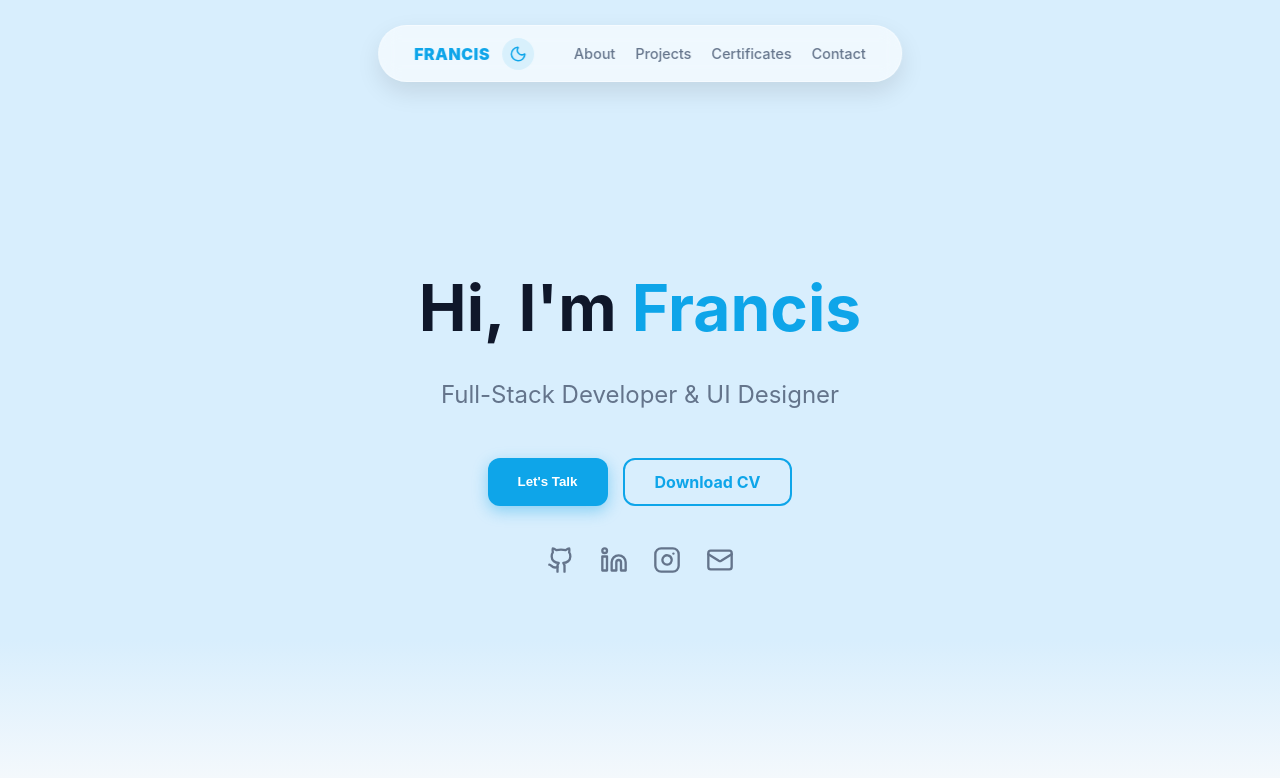
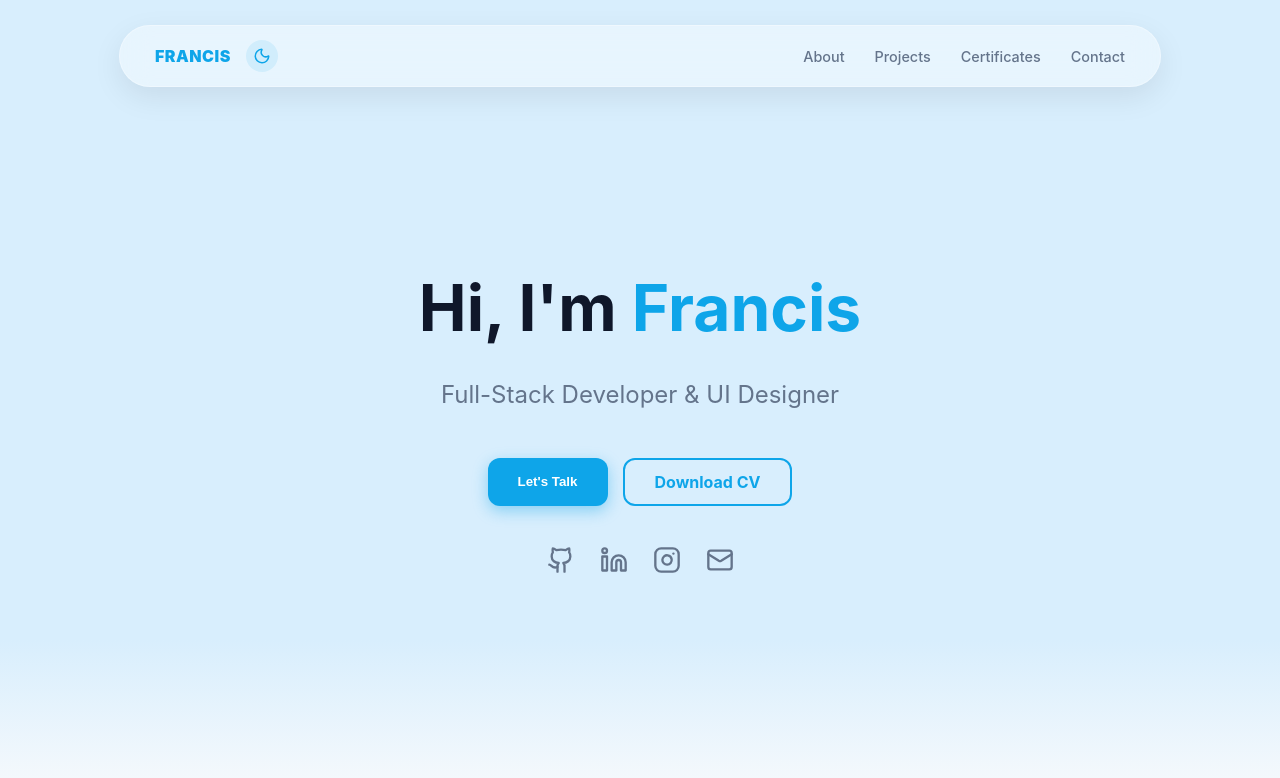
Before and after one commit to franc1s-513/my-portfolio-R-, a React (Vite) app: page / in a window 1280 px wide. Shown: the top 778 px of the page. Built offline with nearby package versions, Linux system fonts and the light colour scheme.

Commit message:
style: widened navbar and pushed links to right corner

```diff
--- a/src/components/navbar.jsx
+++ b/src/components/navbar.jsx
@@ -47,29 +47,34 @@ const styles = {
     top: '25px',
     left: '50%',
     transform: 'translateX(-50%)',
-    width: 'fit-content', // Makes it wrap tightly around the content
-    padding: '0 10px',
-    height: '55px',
-    background: 'rgba(255, 255, 255, 0.6)',
-    backdropFilter: 'blur(10px)',
-    WebkitBackdropFilter: 'blur(10px)',
-    borderRadius: '50px', // Perfect Pill Shape
-    border: '1px solid rgba(255, 255, 255, 0.4)',
+    // 1. Widened the bar
+    width: '95%',
+    maxWidth: '1000px', // Increased from 850px for a more "full" look
+    padding: '0 20px',
+    height: '60px',
+    background: 'rgba(255, 255, 255, 0.4)',
+    backdropFilter: 'blur(15px)',
+    WebkitBackdropFilter: 'blur(15px)',
+    borderRadius: '50px',
+    border: '1px solid rgba(255, 255, 255, 0.3)',
     zIndex: 1000,
     display: 'flex',
     alignItems: 'center',
-    boxShadow: '0 10px 25px rgba(0, 0, 0, 0.1)',
+    boxShadow: '0 10px 30px rgba(0, 0, 0, 0.08)',
   },
   navContainer: {
+    width: '100%',
     display: 'flex',
-    gap: '40px',
+    // 2. This creates the "Space in the middle" by pushing items to the ends
+    justifyContent: 'space-between',
     alignItems: 'center',
-    padding: '0 25px',
+    padding: '0 15px',
   },
   leftSection: {
     display: 'flex',
     alignItems: 'center',
-    gap: '12px',
+    gap: '15px', // Keep Francis and Toggle close together
+
   },
   logoText: {
     fontWeight: '900',
@@ -89,10 +94,11 @@ const styles = {
     justifyContent: 'center',
     transition: 'transform 0.3s ease'
   },
-  links: {
+links: {
     display: 'flex',
-    gap: '20px',
-  }
+    // 3. Spaced out the links on the right corner
+    gap: '30px',
+  },
 };
 
 export default Navbar;
```
